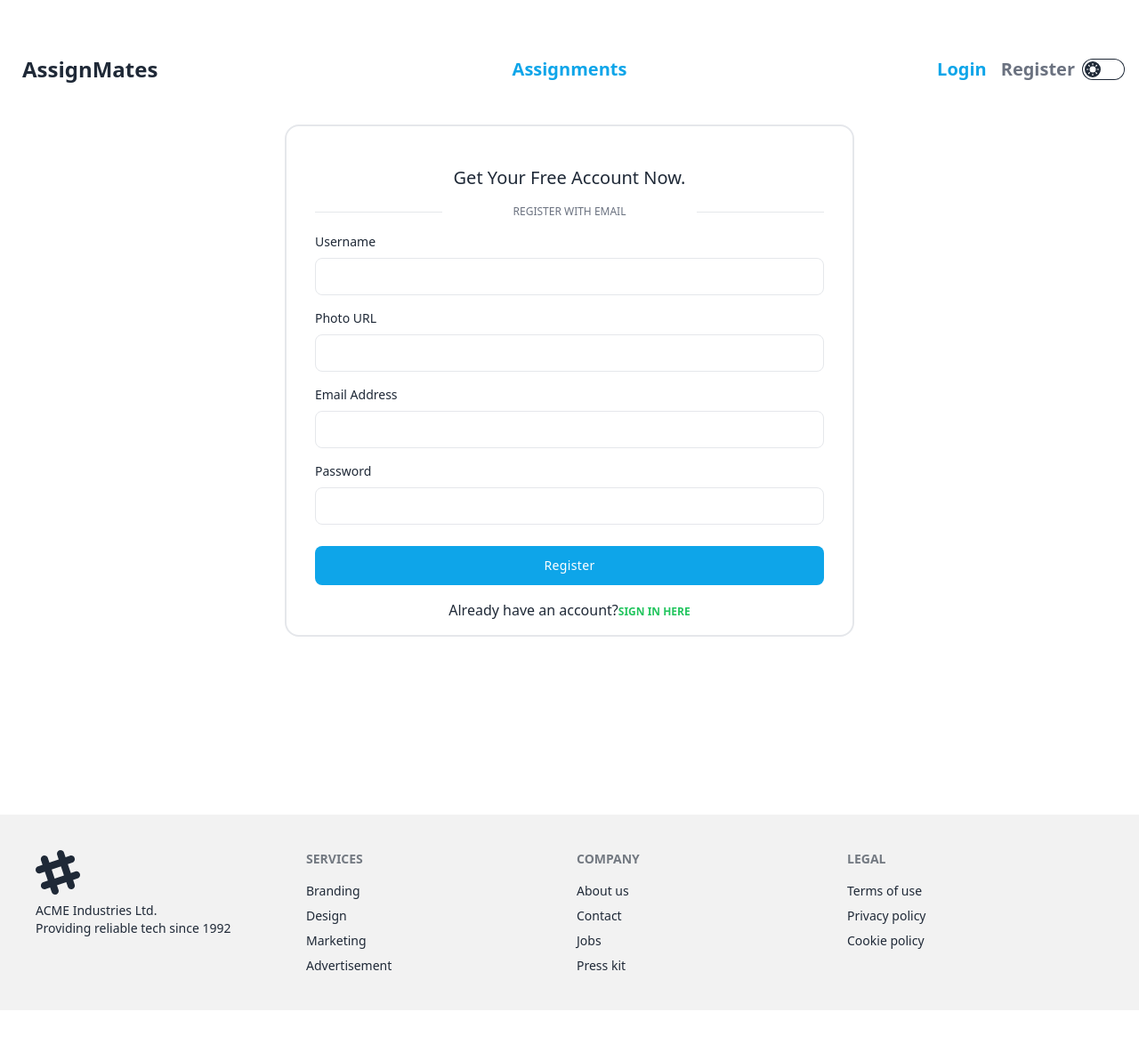
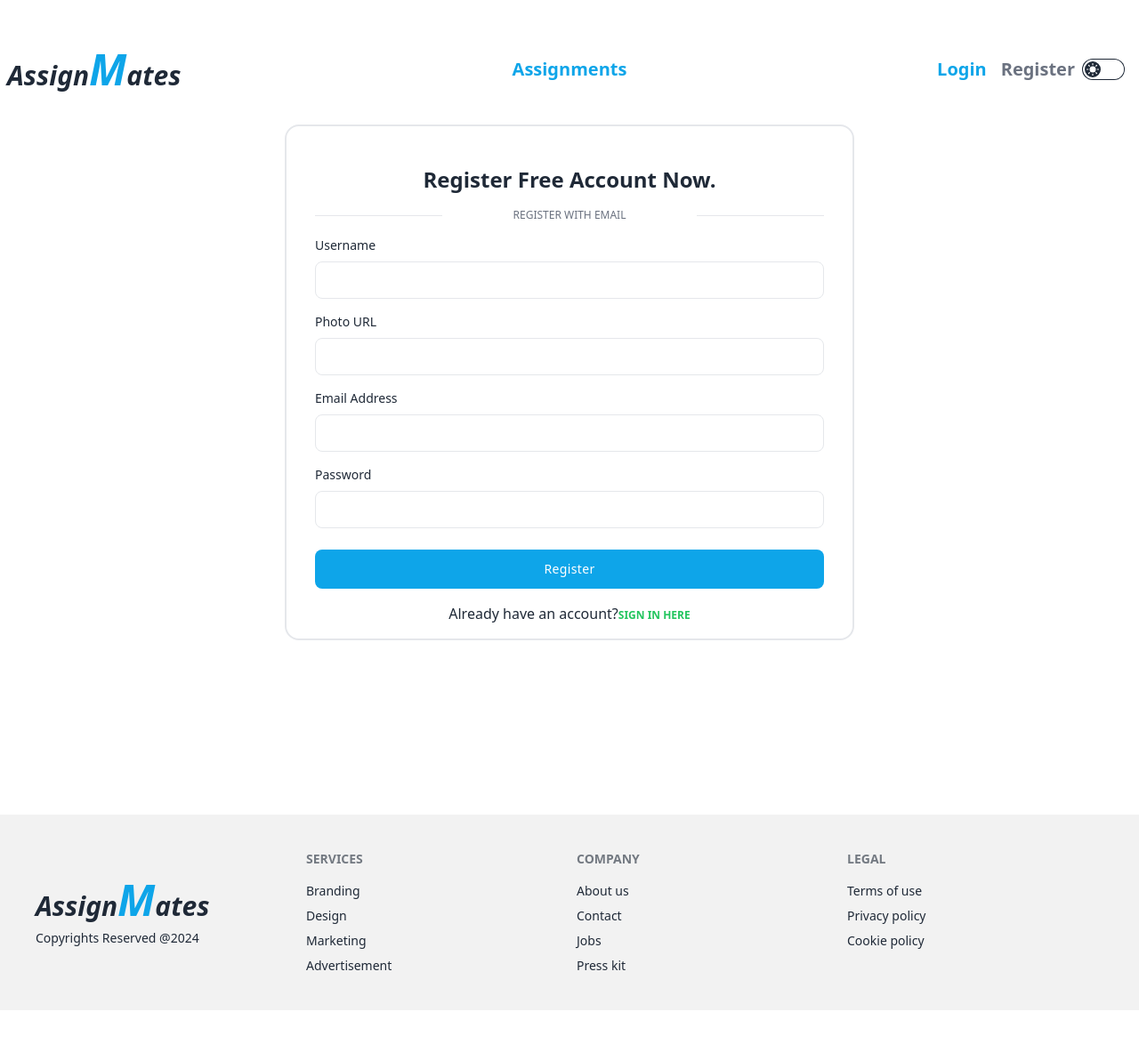
Before and after one commit to smsaifurrahman/AssignMates-client, a React (Vite) app: page /register in a window 1280 px wide. Shown: the whole page at 89% size. Built offline with nearby package versions, Linux system fonts and the light colour scheme; no server answers.

Commit message:
Logo is placed properly

```diff
--- a/src/Components/Footer.jsx
+++ b/src/Components/Footer.jsx
@@ -6,22 +6,11 @@ const Footer = () => {
    return (
       <footer className="footer p-10 bg-base-200 grid grid-cols-2 md:grid-cols-3 lg:grid-cols-4 text-base-content ">
          <aside>
-            <svg
-               width="50"
-               height="50"
-               viewBox="0 0 24 24"
-               xmlns="http://www.w3.org/2000/svg"
-               fillRule="evenodd"
-               clipRule="evenodd"
-               className="fill-current"
-            >
-               <path d="M22.672 15.226l-2.432.811.841 2.515c.33 1.019-.209 2.127-1.23 2.456-1.15.325-2.148-.321-2.463-1.226l-.84-2.518-5.013 1.677.84 2.517c.391 1.203-.434 2.542-1.831 2.542-.88 0-1.601-.564-1.86-1.314l-.842-2.516-2.431.809c-1.135.328-2.145-.317-2.463-1.229-.329-1.018.211-2.127 1.231-2.456l2.432-.809-1.621-4.823-2.432.808c-1.355.384-2.558-.59-2.558-1.839 0-.817.509-1.582 1.327-1.846l2.433-.809-.842-2.515c-.33-1.02.211-2.129 1.232-2.458 1.02-.329 2.13.209 2.461 1.229l.842 2.515 5.011-1.677-.839-2.517c-.403-1.238.484-2.553 1.843-2.553.819 0 1.585.509 1.85 1.326l.841 2.517 2.431-.81c1.02-.33 2.131.211 2.461 1.229.332 1.018-.21 2.126-1.23 2.456l-2.433.809 1.622 4.823 2.433-.809c1.242-.401 2.557.484 2.557 1.838 0 .819-.51 1.583-1.328 1.847m-8.992-6.428l-5.01 1.675 1.619 4.828 5.011-1.674-1.62-4.829z"></path>
-            </svg>
-            <p>
-               ACME Industries Ltd.
-               <br />
-               Providing reliable tech since 1992
+            <p className=" italic font-bold mt-8  cursor-pointer text-3xl">
+               Assign
+               <span className="text-sky-500 text-3xl md:text-5xl">M</span>ates
             </p>
+            <span>Copyrights Reserved @2024</span>
          </aside>
          <nav>
             <h6 className="footer-title">Services</h6>
--- a/src/Components/Navbar/Navbar.jsx
+++ b/src/Components/Navbar/Navbar.jsx
@@ -98,10 +98,11 @@ const Navbar = () => {
                   {navLinks}
                </ul>
             </div>
-            <Link to={"/"}>
+            <Link to={"/"}  className=" italic font-bold  cursor-pointer text-3xl">Assign<span className="text-sky-500 text-3xl md:text-5xl">M</span>ates
 
-               <h2 className="btn btn-ghost text-2xl">AssignMates</h2>
             </Link>
+
+
          </div>
          <div className="navbar-center hidden lg:flex">
             <ul className="menu menu-horizontal px-1">{navLinks}</ul>
@@ -229,7 +230,7 @@ const Navbar = () => {
                      </div>
                      <ul
                         tabIndex={0}
-                        className="menu menu-sm dropdown-content mt-3 z-[1] p-2 shadow bg-base-100 rounded-box w-52"
+                        className="menu menu-sm dropdown-content mt-3 z-[1] p-2 shadow  rounded-box w-52"
                      >
                         <li>
                            <Link to={'/my-submission'}><div className="justify-between">My Submission</div></Link>
@@ -238,7 +239,7 @@ const Navbar = () => {
                         <li className="mt-2">
                            <button
                               onClick={handleLogout}
-                              className="bg-gray-200 block text-center"
+                              className=" block text-center"
                            >
                               Logout
                            </button>
--- a/src/Pages/MySubmission.jsx
+++ b/src/Pages/MySubmission.jsx
@@ -45,9 +45,9 @@ const MySubmission = () => {
                               Status:
                               <span
                                  className={
-                                    assignment.status === "pending"
-                                       ? "text-orange-500"
-                                       : "text-green-500"
+                                    assignment.status === "Pending"
+                                       ? "text-orange-500 ml-2"
+                                       : "text-green-500 ml-2"
                                  }
                               >
                                  {assignment.status}
--- a/src/Pages/Register.jsx
+++ b/src/Pages/Register.jsx
@@ -55,8 +55,8 @@ const Register = () => {
                   <img className="w-auto h-7 sm:h-8" src="" alt="" />
                </div>
 
-               <p className="mt-3 text-xl text-center '' ">
-                  Get Your Free Account Now.
+               <p className="mt-3 text-2xl font-bold text-center '' ">
+                  Register Free Account Now.
                </p>
 
                {/* <div className='flex cursor-pointer items-center justify-center mt-4 '' transition-colors duration-300 transform border rounded-lg   hover:bg-gray-50 '>
--- a/src/Pages/ViewDetails.jsx
+++ b/src/Pages/ViewDetails.jsx
@@ -1,9 +1,10 @@
 /** @format */
 
-import { useLoaderData, useNavigate } from "react-router-dom";
+import { Link, useLoaderData, useNavigate } from "react-router-dom";
 import axios from "axios";
 import Swal from "sweetalert2";
 import UseAuth from "../Hooks/UseAuth";
+
 
 
 
@@ -11,6 +12,7 @@ const ViewDetails = () => {
    const {user} = UseAuth() || {};
    const navigate = useNavigate()
    const assignment = useLoaderData() || {};
+
    const {
       assignment_title,
       marks,
@@ -34,7 +36,7 @@ const ViewDetails = () => {
 
       if(examineeMail === user_email) return Swal.fire({
          title: "Forbidden",
-         text: "You can not take the test",
+         text: " You created the assignment You can not take the test",
          icon: "error"
        });
 
@@ -51,6 +53,7 @@ const ViewDetails = () => {
             text: "Your assignment submitted",
             icon: "success"
           });
+          navigate('/assignments')
       } catch(err) {
          console.log(err.message);
       }
```
Also changed, not shown: src/assets/Login1.png (added), src/assets/Logo_prev_ui.png (added).
